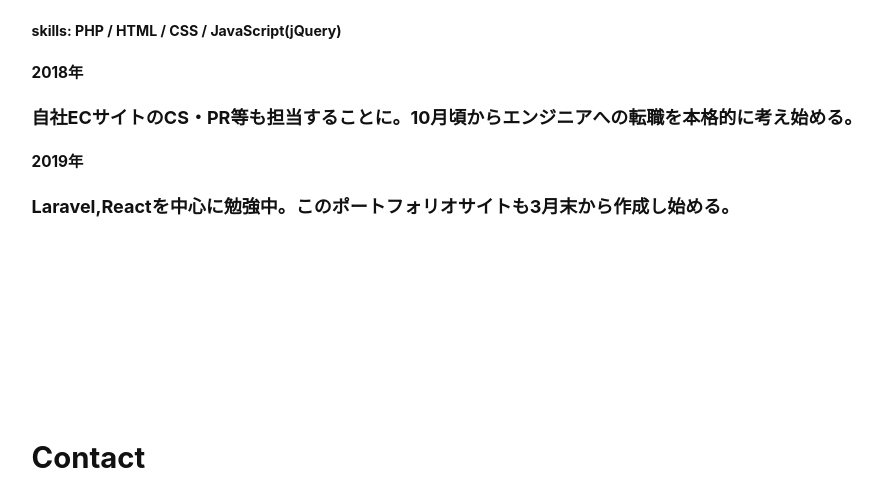
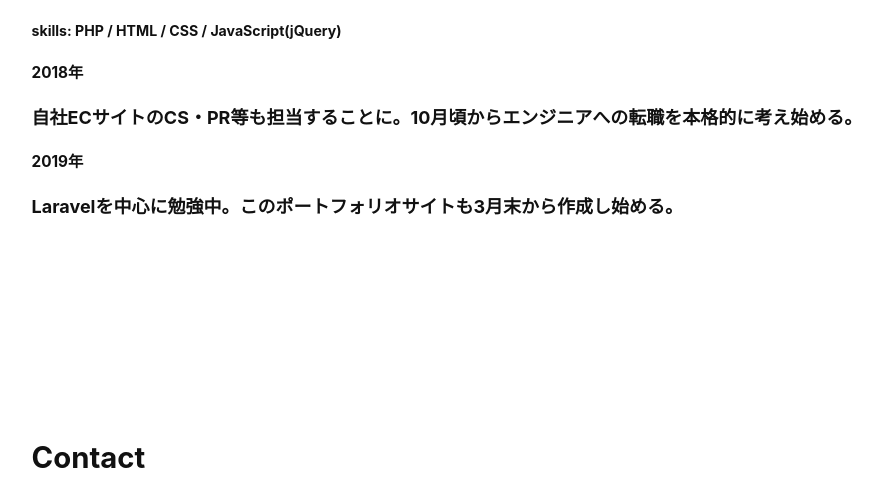
Before and after one commit to nibuno/portfolio, a Gatsby site: page / in a window 1280 px wide. Shown: the part 1595-2074 px from the top of the page, without its empty margins (148-1030 px from the left). Built offline with nearby package versions, Linux system fonts and the light colour scheme; Gatsby itself is replaced by a stand-in of ours.

Commit message:
未使用のimport文を削除

```diff
--- a/src/components/bio.js
+++ b/src/components/bio.js
@@ -14,7 +14,7 @@ const Bio = () => (
         <h5>2018年</h5>
         <h4>自社ECサイトのCS・PR等も担当することに。10月頃からエンジニアへの転職を本格的に考え始める。</h4>
         <h5>2019年</h5>
-        <h4>Laravel,Reactを中心に勉強中。このポートフォリオサイトも3月末から作成し始める。</h4>
+        <h4>Laravelを中心に勉強中。このポートフォリオサイトも3月末から作成し始める。</h4>
     </div>
 )
 
--- a/src/components/header.js
+++ b/src/components/header.js
@@ -1,7 +1,6 @@
 import { Link } from "gatsby"
 import PropTypes from "prop-types"
 import React from "react"
-import sitelogo from '../images/archer-flog.png'
 
 const Header = ({ siteTitle }) => (
   <header
--- a/src/components/intro.js
+++ b/src/components/intro.js
@@ -1,5 +1,4 @@
 import React from 'react'
-import archerflog from '../images/archer-flog.png'
 
 const Intro = () => (
     <div id="intro">
--- a/src/pages/index.js
+++ b/src/pages/index.js
@@ -2,14 +2,12 @@ import React from "react"
 // import { Link } from "gatsby"
 
 import Layout from "../components/layout"
-import Image from "../components/image"
 import SEO from "../components/seo"
 import Intro from '../components/intro'
 
 import Skills from '../Components/skills'
 import Bio from '../Components/bio'
 import Contact from '../Components/Contact'
-import Product from '../Components/product'
 
 
 
```
